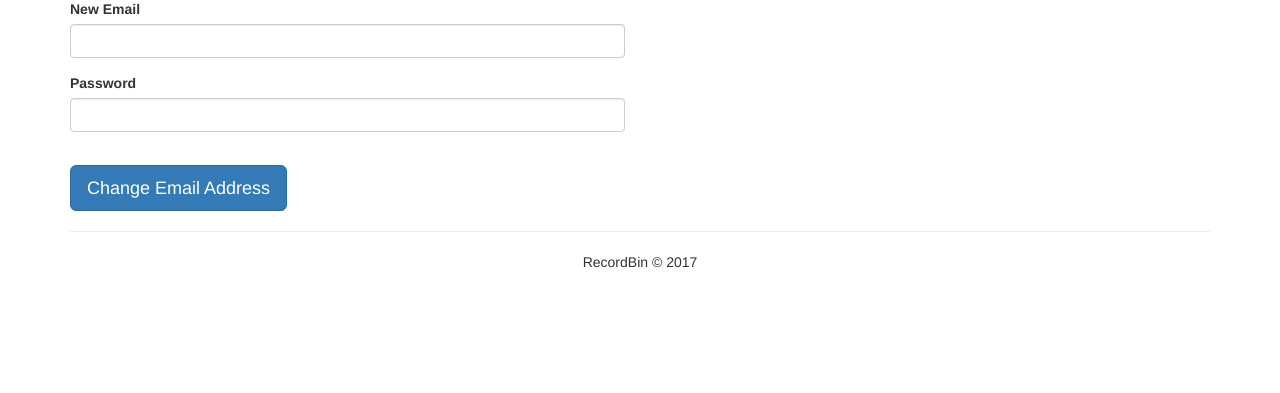
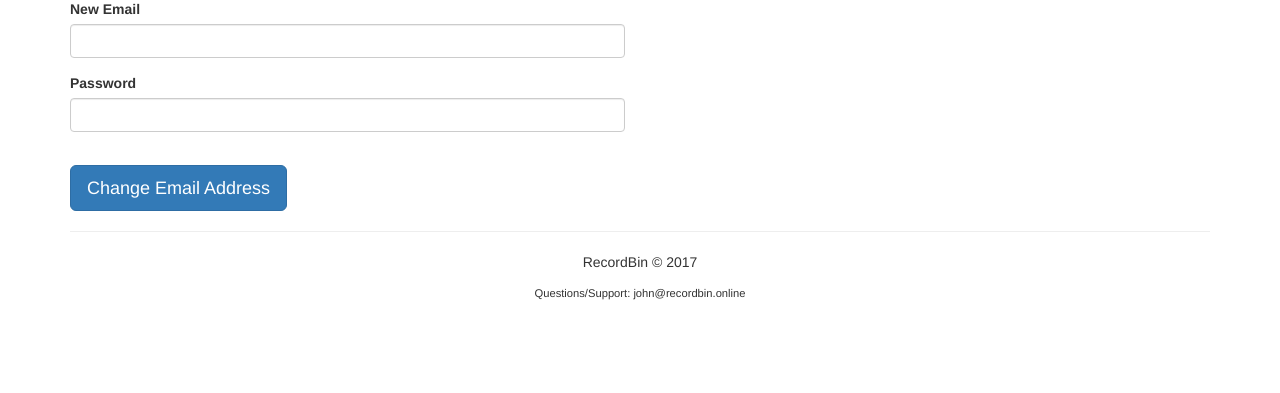
Before and after one commit to johndavidsimmons/recordbin, a Flask app: page /auth/change-email in a window 1280 px wide. Shown: the part 141-534 px from the top of the page. Run offline with Flask 2, Linux system fonts and the light colour scheme; the visitor is signed in with stand-in values (Sample User, id 1); data comes from the database, SQL or seed files in the repository; some libraries are stand-ins or nearby versions.

Commit message:
support email address

```diff
--- a/app/templates/extend/_base.html
+++ b/app/templates/extend/_base.html
@@ -45,6 +45,7 @@
             <footer>
                 <hr>
                 <p class="text-center">RecordBin &copy; <span id="year" ></span></p>
+                <p class="text-center"><small>Questions/Support: john@recordbin.online</small></p>
                 <script>
                     var d = new Date();
                     var year = d.getFullYear();
```
